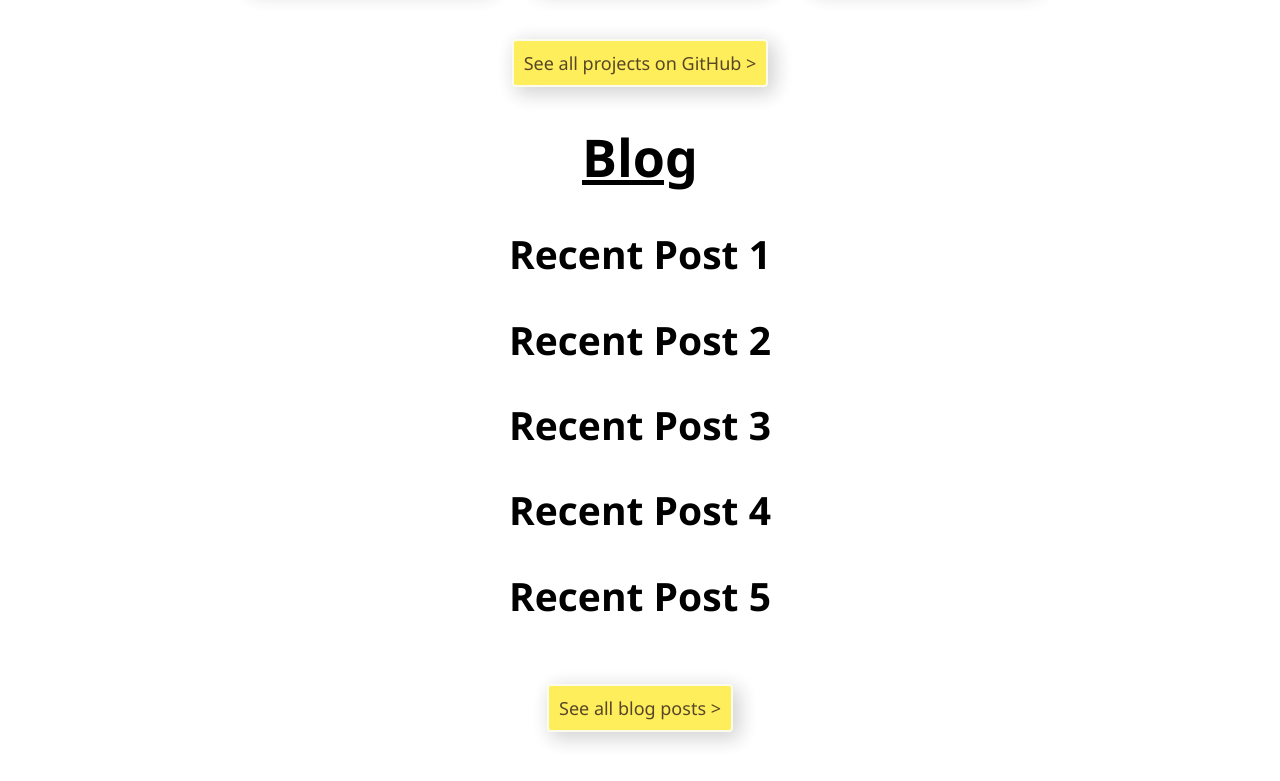
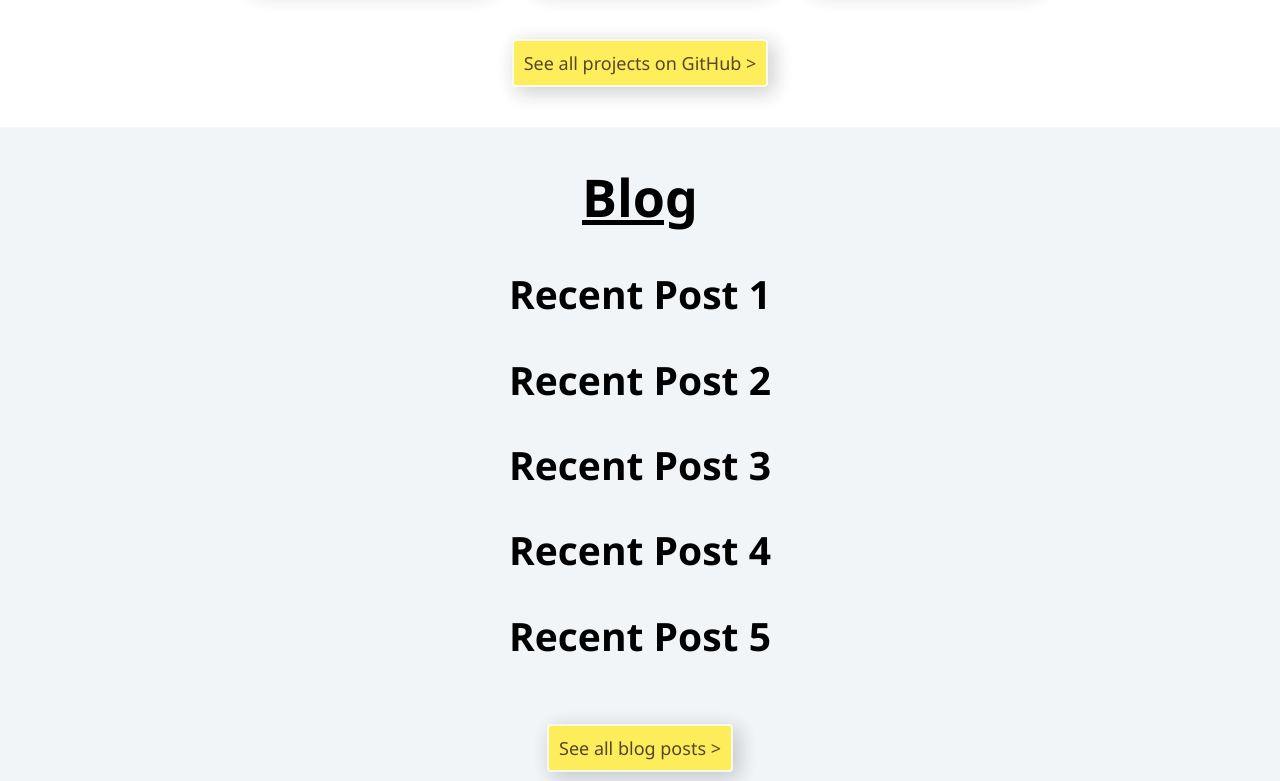
Before and after one commit to CompSciLauren/compscilauren.github.io, a React (Create React App) app: page / in a window 1280 px wide. Shown: the part 1600-2381 px from the top of the page. Built offline with nearby package versions, Linux system fonts and the light colour scheme.

Commit message:
Split page into sections

```diff
--- a/src/App.css
+++ b/src/App.css
@@ -14,16 +14,8 @@
   color: #fcfbeb;
 }
 
-.Projects-section {
-  display: flex;
-  flex-direction: column;
-  align-items: center;
-  justify-content: center;
-  font-size: calc(10px + 2vmin);
-  background-color: #fff;
-}
-
 .Page-wrap {
+  margin: auto;
   width: 65%;
 }
 
@@ -53,12 +45,66 @@
   font-size: 48px;
 }
 
+.Projects-section {
+  display: flex;
+  flex-direction: column;
+  align-items: center;
+  justify-content: center;
+  font-size: calc(10px + 2vmin);
+  background-color: #fff;
+}
+
+.Blog-section {
+  display: flex;
+  flex-direction: column;
+  align-items: center;
+  justify-content: center;
+  font-size: calc(10px + 2vmin);
+  background-color: #f1f5f8;
+}
+
+.Skills-section {
+  display: flex;
+  flex-direction: column;
+  align-items: center;
+  justify-content: center;
+  font-size: calc(10px + 2vmin);
+  background-color: #fff;
+}
+
+.Experience-section {
+  display: flex;
+  flex-direction: column;
+  align-items: center;
+  justify-content: center;
+  font-size: calc(10px + 2vmin);
+  background-color: #f1f5f8;
+}
+
+.Awards-section {
+  display: flex;
+  flex-direction: column;
+  align-items: center;
+  justify-content: center;
+  font-size: calc(10px + 2vmin);
+  background-color: #fff;
+}
+
+.Involvement-section {
+  display: flex;
+  flex-direction: column;
+  align-items: center;
+  justify-content: center;
+  font-size: calc(10px + 2vmin);
+  background-color: #f1f5f8;
+}
+
 .triangle {
   width: auto;
   height: 0;
   border-left: 49vw solid #21183c;
   border-right: 49vw solid #21183c;
-  border-top: 100px solid #fff;
+  border-top: 80px solid #f1f5f8;
 }
 
 .Footer-section {
--- a/src/App.js
+++ b/src/App.js
@@ -24,6 +24,7 @@ function App() {
           </a>
         </div>
       </header>
+
       <div className="Projects-section">
         <div className="Page-wrap">
           <h1 id="portfolio-section">Projects</h1>
@@ -77,7 +78,11 @@ function App() {
           <a href="https://github.com/CompSciLauren" target="_blank">
             <button className="Header-btn">See all projects on GitHub ></button>
           </a>
+        </div>
+      </div>
 
+      <div className="Blog-section">
+        <div className="Page-wrap">
           <h1>Blog</h1>
           <h2>Recent Post 1</h2>
           <h2>Recent Post 2</h2>
@@ -85,7 +90,11 @@ function App() {
           <h2>Recent Post 4</h2>
           <h2>Recent Post 5</h2>
           <button className="Header-btn">See all blog posts ></button>
+        </div>
+      </div>
 
+      <div className="Skills-section">
+        <div className="Page-wrap">
           <h1>Skills</h1>
           <Skillset title="HTML, CSS" skills="HTML, CSS, Bootstrap"></Skillset>
           <Skillset
@@ -100,7 +109,11 @@ function App() {
             title="Other"
             skills="C#, C++, Java, Haskell, MySQL"
           ></Skillset>
+        </div>
+      </div>
 
+      <div className="Experience-section">
+        <div className="Page-wrap">
           <h1>Experience</h1>
           <div className="experience-grid-container">
             <Experience
@@ -137,11 +150,16 @@ function App() {
                 </ul>
               }
             ></Experience>
+          </div>
+        </div>
+      </div>
 
+      <div className="Awards-section">
+        <div className="Page-wrap">
           <h1>Awards</h1>
           <p>
-              KU student team placed 3rd overall in KC Federal Reserve
-              Code-A-Thon 2019
+            KU student team placed 3rd overall in KC Federal Reserve Code-A-Thon
+            2019
           </p>
           <p>STEMMy Student Achiever Award, Central Exchange 2018</p>
           <p>
@@ -151,11 +169,13 @@ function App() {
             Honors Student Association Member of the Year Nominee, Johnson
             County Community College 2017
           </p>
+        </div>
+      </div>
 
+      <div className="Involvement-section">
+        <div className="Page-wrap">
           <h1>Leadership & Involvement</h1>
-            <p>
-              Co-Founder and Facilitator, Girls Who Code Club, 2018 - present
-            </p>
+          <p>Co-Founder and Facilitator, Girls Who Code Club, 2018 - present</p>
           <p>
             Leadership Challenge 2020 Participant - Competitively selected to
             represent the KU School of Engineering, 2020
@@ -163,12 +183,12 @@ function App() {
           <p>Founder and President, Computer Club, 2017 - 2018</p>
           <p>Co-Founder, KC STEMinists, 2016 - 2018</p>
           <p>
-              Vice President of Communication, Phi Theta Kappa Honor Society,
-              2017 - 2018
+            Vice President of Communication, Phi Theta Kappa Honor Society, 2017
+            - 2018
           </p>
           <p>
-              Vice President of Communication, American Association of
-              University Women, 2017 - 2018
+            Vice President of Communication, American Association of University
+            Women, 2017 - 2018
           </p>
           <p>
             Honors Program Graduate and Civic Leadership Program Graduate at
@@ -180,10 +200,9 @@ function App() {
           </p>
         </div>
       </div>
-      </div>
-      <div className="triangle"></div>
 
       <div className="Footer-section">
+        <div className="triangle"></div>
         <h1>Thanks!</h1>
         <h2>Want to chat?</h2>
         <p>CompSciLauren@gmail.com</p>
--- a/src/index.css
+++ b/src/index.css
@@ -12,6 +12,7 @@ body {
 
 button {
   font-family: "Segoe UI";
+  margin-bottom: 40px;
 }
 
 code {
```
Lines whose indentation alone changed are shown as unchanged.
